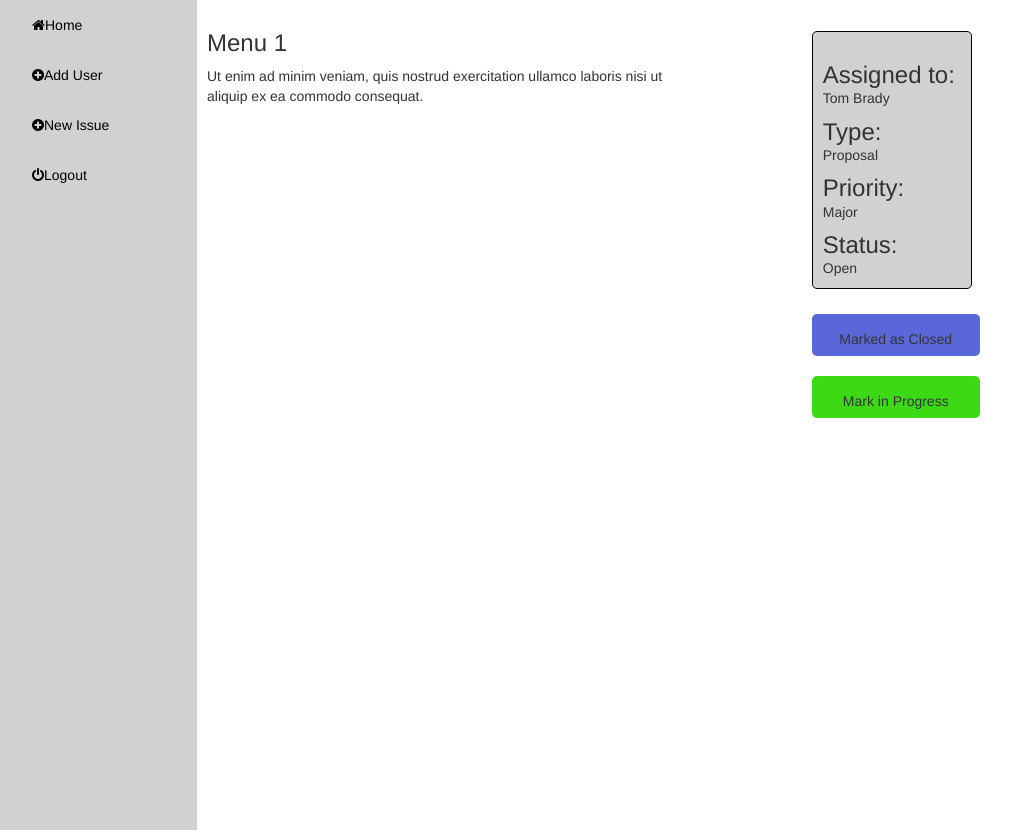
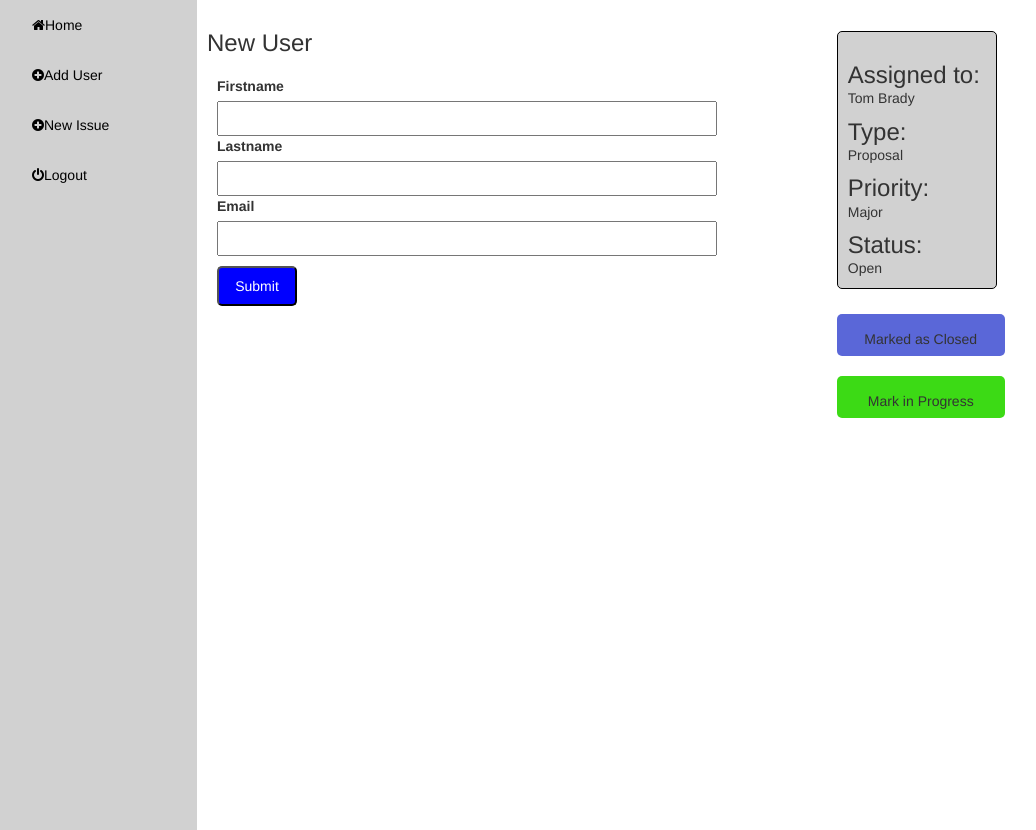
Before and after one commit to kaybria/info2180-finalproject, a PHP site: page / in a window 1280 px wide, after a click on "Add User". Shown: the part 61-891 px from the top of the page, without its empty margins (23-1059 px from the left). Run offline with PHP 8.4, Linux system fonts and the light colour scheme.

Commit message:
Added add user form

```diff
--- a/index.html
+++ b/index.html
@@ -46,8 +46,17 @@
                     </article>
                 </div>
                 <div id="add" class="tab-pane fade">
-                  <h3>Menu 1</h3>
-                  <p>Ut enim ad minim veniam, quis nostrud exercitation ullamco laboris nisi ut aliquip ex ea commodo consequat.</p>
+                  <h3>New User</h3>
+                  <form>
+                    <label for="fname">Firstname</label>
+                    <input type="text" id="fname" name="fname" placeholder=" ">
+                    <label for="lname">Lastname</label>
+                    <input type="text" id="lname" name="lname" placeholder=" ">
+                    <label for="email">Email</label>
+                    <input type="text" id="email" name="email" placeholder=" ">
+                    <input type="submit" class = "submit" value="Submit">
+                  </form>
+
                 </div>
                 <div id="new" class="tab-pane fade">
                   <h3>Menu 2</h3>
--- a/styles.css
+++ b/styles.css
@@ -45,10 +45,29 @@ main{
 .article{
    justify-content: center;
    padding-left:25px;
-
-
 }
 
+input{
+    width: 500px;
+    margin-bottom: -10px;
+    padding-bottom: 10px;
+}
+form{
+    display:flex;
+    justify-content: space-around;
+    flex-direction: column;
+    flex-wrap: wrap;
+    padding: 10px;
+}
+
+.submit{
+    width: 80px;
+    background-color: blue;
+    color: white;
+    padding: 8px;
+    margin-top: 10px;
+    border-radius: 5px;
+}
 
 #right{
     float:left;
```
